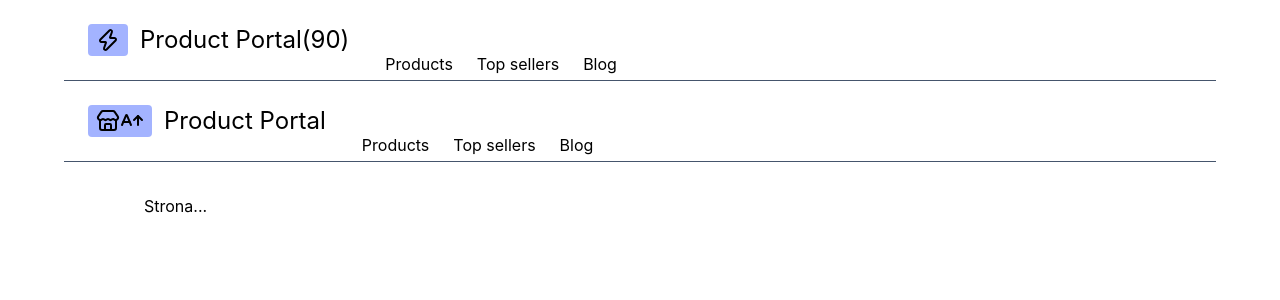
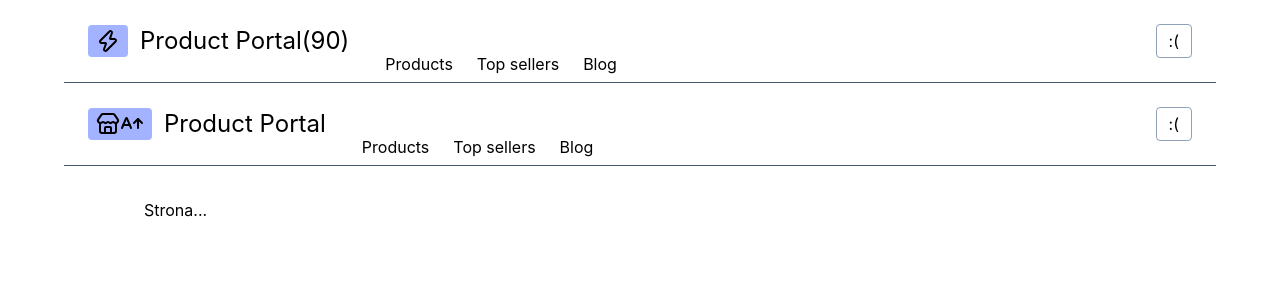
Before and after one commit to michaljabi/20260622-react, a React (Vite) app in the folder product-portal/: page / in a window 1280 px wide. Shown: the top 300 px of the page. Built offline with nearby package versions, Linux system fonts and the light colour scheme.

Commit message:
task(11): shared button component.

```diff
--- a/product-portal/src/common/Navbar.tsx
+++ b/product-portal/src/common/Navbar.tsx
@@ -1,4 +1,5 @@
 import type { MenuItem } from "./menu-item";
+import { Button } from "../shared/Button.tsx";
 
 export function Navbar() {
   const menuItems: MenuItem[] = [
@@ -20,6 +21,12 @@ export function Navbar() {
           </a>
         ))}
       </div>
+      <Button />
+      {/* <Button>{9276}</Button>
+
+      <Button>
+        <span style={{ color: "red" }}> hell</span>oo!
+      </Button> */}
     </nav>
   );
 }
--- a/product-portal/src/shared/Button.tsx
+++ b/product-portal/src/shared/Button.tsx
@@ -0,0 +1,12 @@
+type ButtonProps = {
+  children?: React.ReactNode;
+};
+
+export function Button({ children }: ButtonProps) {
+  console.log(children);
+  return (
+    <button className="px-3 py-1 rounded border border-slate-400 hover:bg-slate-100 dark:border-slate-600 dark:hover:bg-slate-800 cursor-pointer">
+      {children ? children : ":("}
+    </button>
+  );
+}
```
